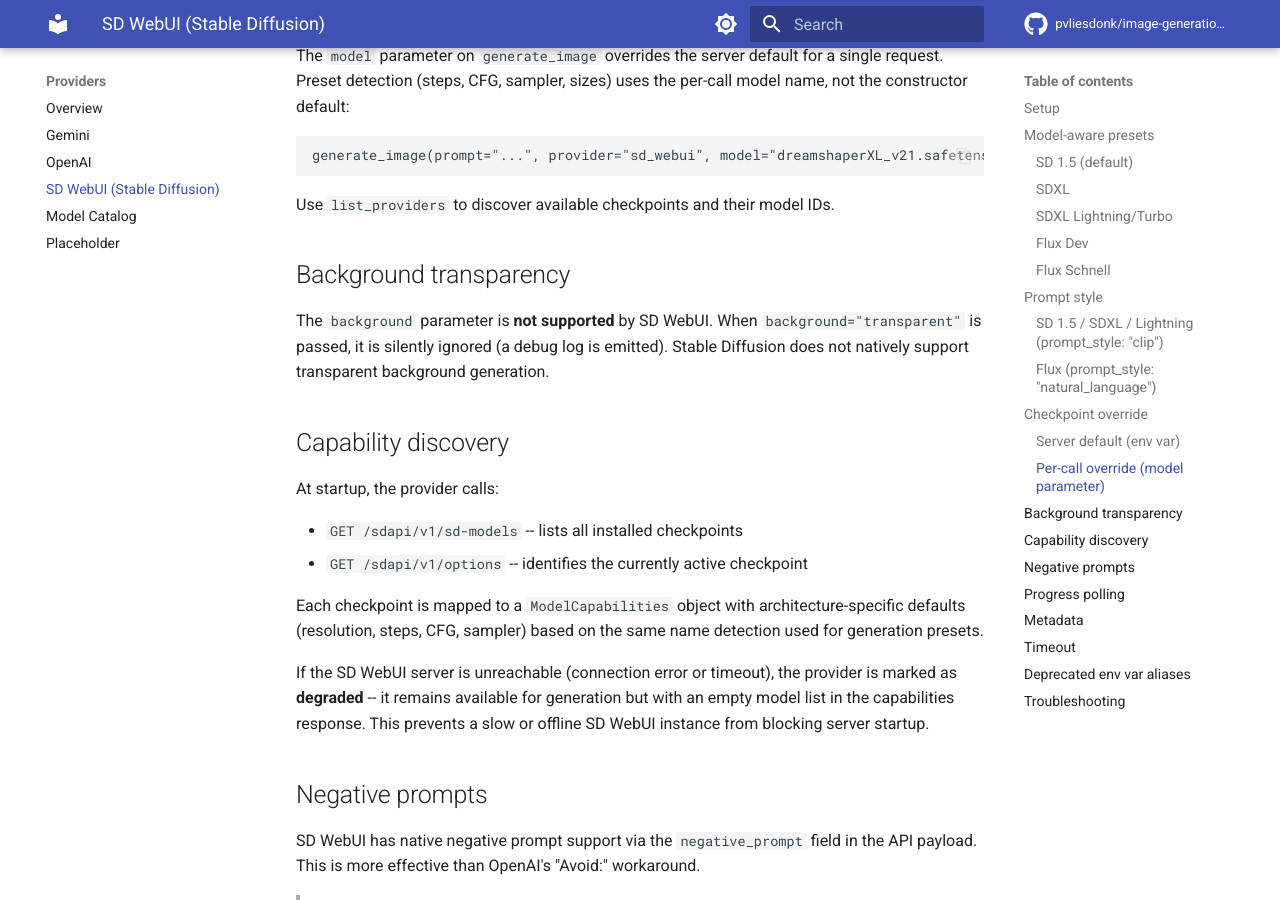
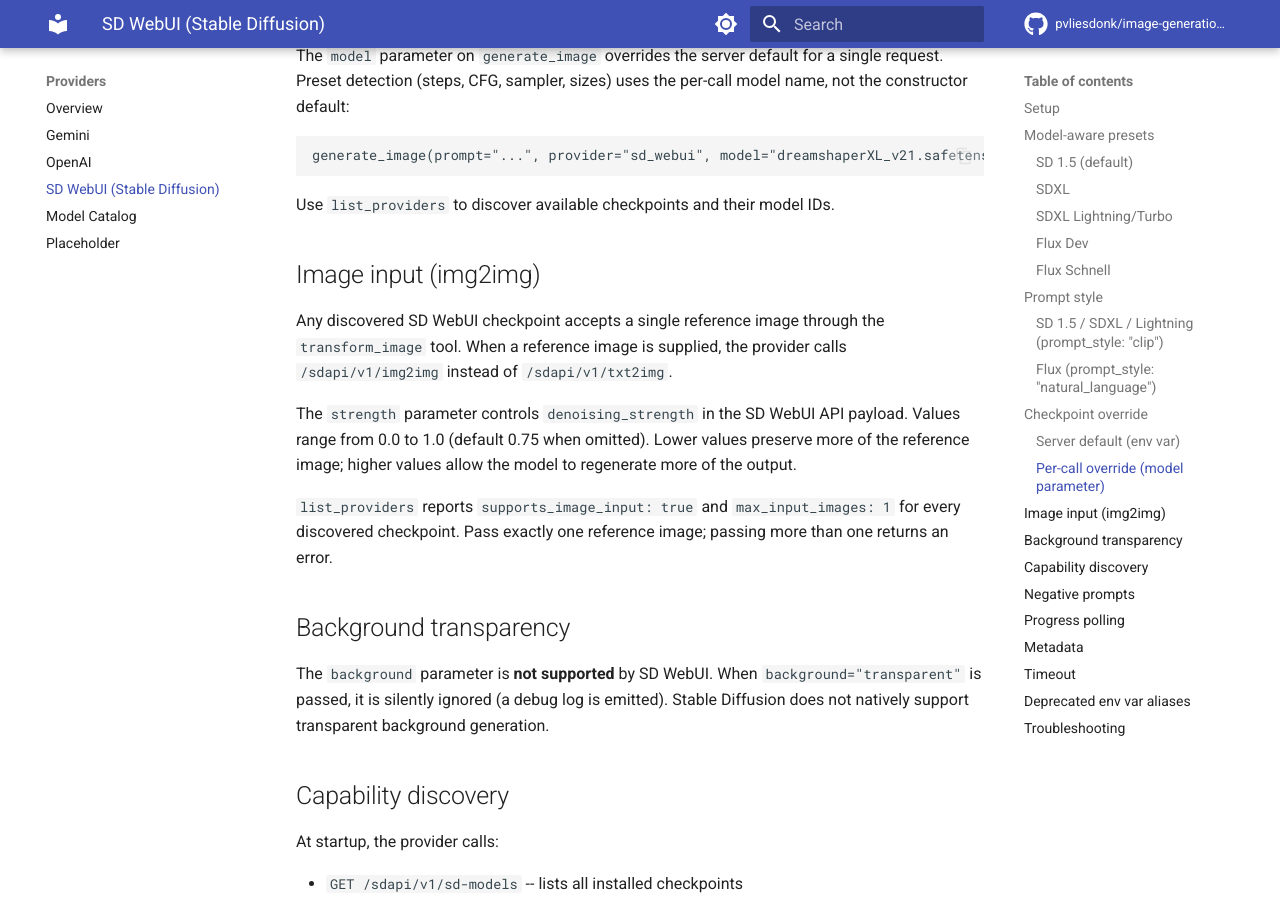
Before and after one commit to pvliesdonk/image-generation-mcp, an MkDocs documentation site: the page built from docs/providers/sd-webui.md, in a window 1280 px wide and 900 px high, scrolled down 4874 px. Built offline with MkDocs 1.6.1 and Material for MkDocs 9.7.7, drawn with Linux system fonts in a browser that asks for light colours; comment, search, counter and statistics services are not loaded; the version menu is left out.

Commit message:
docs: document SD WebUI img2img and the strength parameter
Co-Authored-By: Claude Opus 4.8 (1M context) <noreply@anthropic.com>

```diff
--- a/docs/providers/sd-webui.md
+++ b/docs/providers/sd-webui.md
@@ -159,6 +159,14 @@ generate_image(prompt="...", provider="sd_webui", model="dreamshaperXL_v21.safet
 
 Use `list_providers` to discover available checkpoints and their model IDs.
 
+## Image input (img2img)
+
+Any discovered SD WebUI checkpoint accepts a single reference image through the `transform_image` tool. When a reference image is supplied, the provider calls `/sdapi/v1/img2img` instead of `/sdapi/v1/txt2img`.
+
+The `strength` parameter controls `denoising_strength` in the SD WebUI API payload. Values range from 0.0 to 1.0 (default 0.75 when omitted). Lower values preserve more of the reference image; higher values allow the model to regenerate more of the output.
+
+`list_providers` reports `supports_image_input: true` and `max_input_images: 1` for every discovered checkpoint. Pass exactly one reference image; passing more than one returns an error.
+
 ## Background transparency
 
 The `background` parameter is **not supported** by SD WebUI. When `background="transparent"` is passed, it is silently ignored (a debug log is emitted). Stable Diffusion does not natively support transparent background generation.
```
Also changed, not shown: docs/tools.md (+1 -0 lines), 1 other file.
